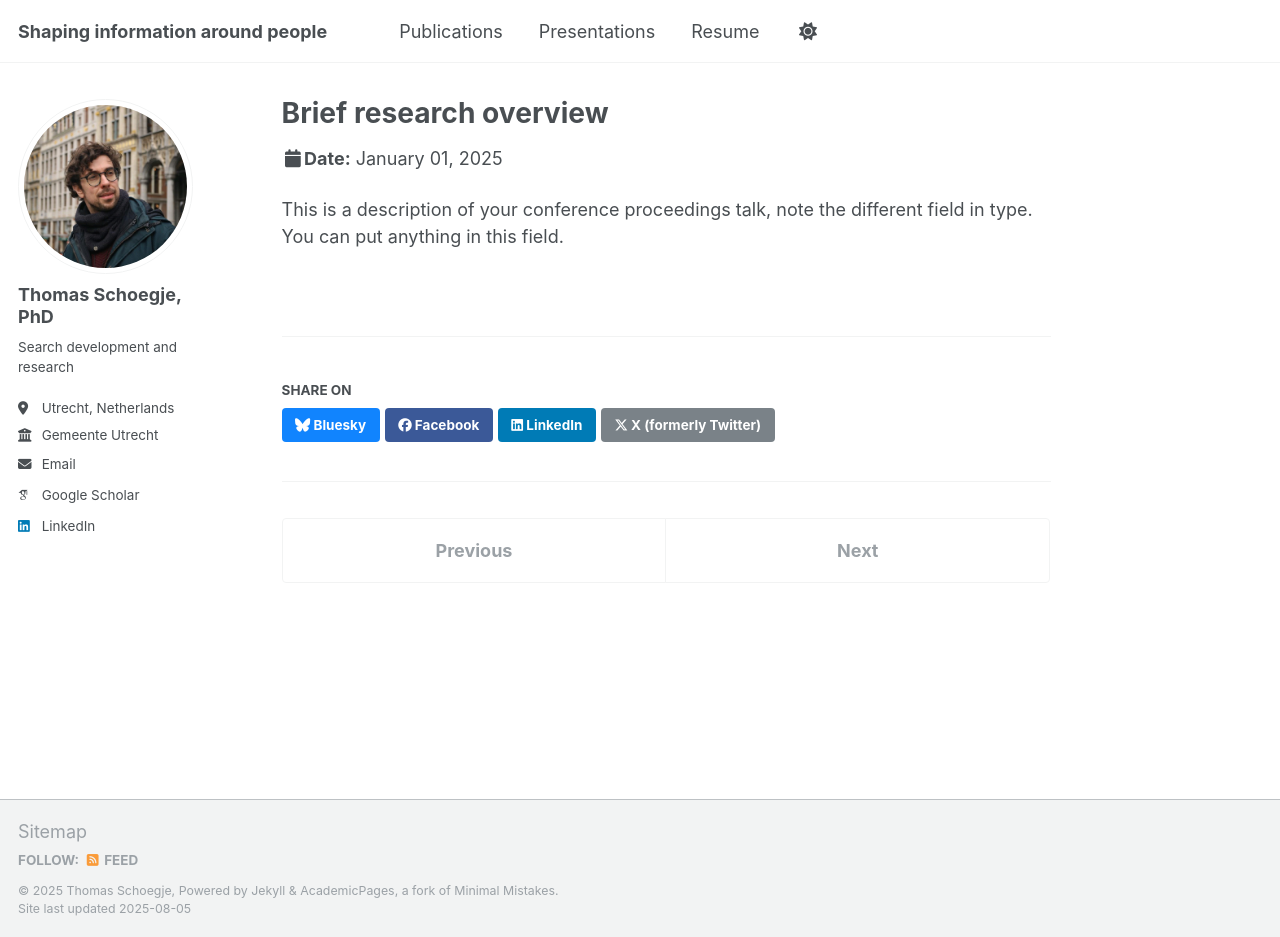
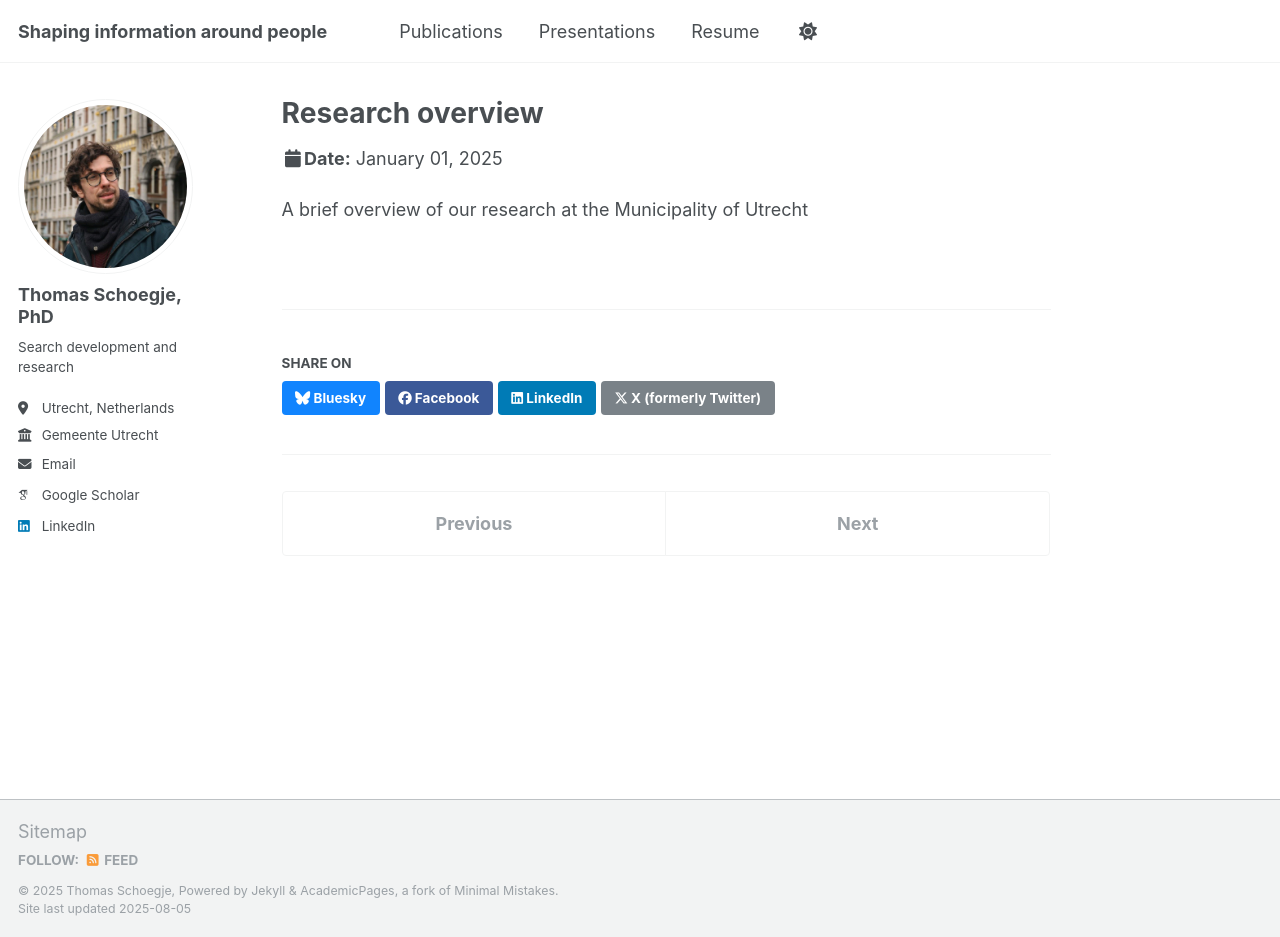
Before and after one commit to tmschoegje/tmschoegje.github.io, a Jekyll site: the page built from _talks/2014-03-01-talk-3.md, in a window 1280 px wide and 937 px high. Built offline with Jekyll 4.4.1, drawn with Linux system fonts in a browser that asks for light colours; some web fonts are replaced; a script that is not in the unit is left out.

Commit message:
Update 2014-03-01-talk-3.md

```diff
--- a/_talks/2014-03-01-talk-3.md
+++ b/_talks/2014-03-01-talk-3.md
@@ -8,4 +8,4 @@ date: 2025-01-01
 location: "Utrecht, NL"
 ---
 
-This is a description of your conference proceedings talk, note the different field in type. You can put anything in this field.
+A brief overview of our research at the Municipality of Utrecht
```
Also changed, not shown: other parts of _talks/2014-03-01-talk-3.md (+1 -1 lines).
